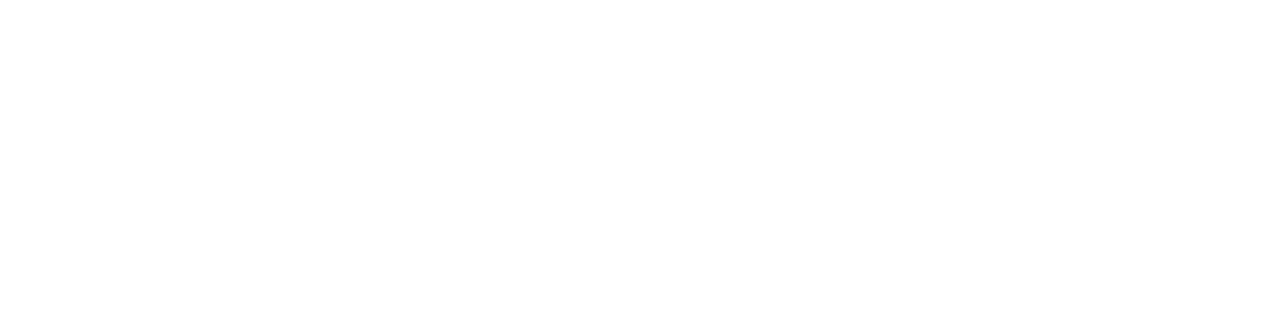
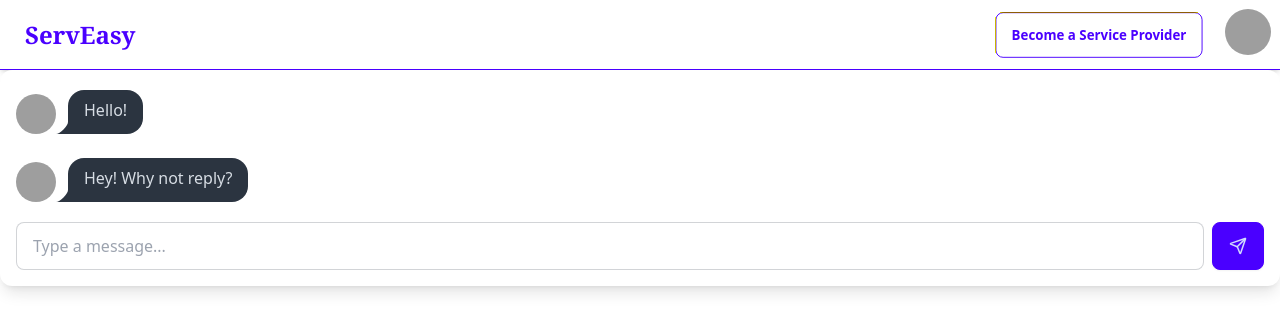
Before and after one commit to AbhiramTB/servEasy-frontEnd, a React (Vite) app: page /chat/1 in a window 1280 px wide. Before the commit this address had no page. Shown: the top 332 px of the page. Built offline with nearby package versions, Linux system fonts and the light colour scheme; no server answers; grey boxes are pictures that could not be loaded.

Commit message:
resolve merge conflicts

```diff
--- a/src/App.tsx
+++ b/src/App.tsx
@@ -26,6 +26,7 @@
 import PaymentManagement from "./components/ServiceProvider/paymentManagement/paymentManagement.tsx";
 import BookingManagement from "./components/admin/bookingManagement/booking-management.tsx";
 import CategoryList from "./components/admin/service-management/CategoryManagement.tsx";
+import Chat from "./components/User/chat/Chat.tsx";
 function App() {
   const token = localStorage.getItem("accessToken");
   const adminToken = localStorage.getItem("adminToken");
@@ -33,9 +34,8 @@
 
   return (
     <BrowserRouter basename="/">
-
       <Routes>
-      <Route path="/payment/verify" element={<PaymentVerify />} />
+        <Route path="/payment/verify" element={<PaymentVerify />} />
 
         <Route
           path="/signIn"
@@ -47,27 +47,40 @@
         <Route path="/" element={<Body />}>
           <Route index element={<Home />} />
           <Route path="/service-details/:id" element={<SingleServiceCard />} />
-          <Route path="/bookService/:id" element={<BookService/> } />
-           <Route path="/booked-services/"  element={<BookedService/>} />
-           <Route path="/booked-service/:id" element={<ViewSIngleBookedService/>} />
-
+          <Route path="/bookService/:id" element={<BookService />} />
+          <Route path="/booked-services/" element={<BookedService />} />
+          <Route
+            path="/booked-service/:id"
+            element={<ViewSIngleBookedService />}
+          />
+          <Route path="/chat/:serviceProviderId" element={<Chat />} />
         </Route>
 
         <Route element={<ProtectedRoute />}>
           <Route path="/service-provider" element={<ServiceProviderLayout />}>
             <Route path="dashboard" element={<Dashboard />} />
             <Route path="register" element={<Register />} />
-            <Route path="booked-services" element={<BookedServiceServiceProvider/>} />
-            <Route path="booked-services/:id" element={<ServiceBookingManage/>} />
+            <Route
+              path="booked-services"
+              element={<BookedServiceServiceProvider />}
+            />
+            <Route
+              path="booked-services/:id"
+              element={<ServiceBookingManage />}
+            />
             <Route path="service-management" element={<ServiceManagement />} />
-             <Route path="payment-management" element={<PaymentManagement/>} />
+            <Route path="payment-management" element={<PaymentManagement />} />
           </Route>
         </Route>
 
         <Route
           path="admin/sigin"
           element={
-            adminToken ? <Navigate to={"/admin/home"} replace /> : <AdminSignIn />
+            adminToken ? (
+              <Navigate to={"/admin/home"} replace />
+            ) : (
+              <AdminSignIn />
+            )
           }
         />
 
@@ -78,15 +91,17 @@
             <Route
               path="serviceProvider/verification"
               element={<ServiceProviderVerifiction />}
-          />
+            />
             <Route
               path="serviceProvider"
               element={<ServiceProviderListing />}
             />
             <Route path="service" element={<Allservices />} />
-            <Route path="booking-management" element={<BookingManagement/>}></Route>
+            <Route
+              path="booking-management"
+              element={<BookingManagement />}
+            ></Route>
             <Route path="category-management" element={<CategoryList />} />
-
           </Route>
         </Route>
       </Routes>
--- a/src/components/ServiceProvider/Register.tsx
+++ b/src/components/ServiceProvider/Register.tsx
@@ -348,7 +348,7 @@
 
 
 {/* Services Offered from Selected Category */}
-<div className="w-full mb-4 form-control">
+{/* <div className="w-full mb-4 form-control">
   <label className="label">
     <span className="label-text">Services Offered</span>
   </label>
@@ -399,7 +399,7 @@
       </div>
     ))}
   </div>
-</div>
+</div> */}
 
 
 
--- a/src/components/ServiceProvider/service/ServiceManagement.tsx
+++ b/src/components/ServiceProvider/service/ServiceManagement.tsx
@@ -29,6 +29,8 @@
   const getAllServices = async () => {
     try {
       const res = await getRequest(serviceEndPoint.getAllService);
+      console.log(res);
+
       dispatch(addServices(res.data.allServices));
     } catch (error) {
       console.log(error);
--- a/src/components/ThemeChange.tsx
+++ b/src/components/ThemeChange.tsx
@@ -35,7 +35,6 @@
           <span className="text-sm font-medium">Light Mode</span>
         </div>
 
-        {/* Moon icon when light mode is active (to switch to dark) */}
         <div className="flex items-center gap-2 swap-on">
           <svg
             className="w-6 h-6 fill-current"
--- a/src/components/User/Home/Home.tsx
+++ b/src/components/User/Home/Home.tsx
@@ -33,12 +33,10 @@
       setLocation(JSON.parse(savedLocation));
     }
 
-    // Always get all services on initial load
     getAllServices();
   }, []);
 
   useEffect(() => {
-    // Save location to localStorage whenever it changes
     if (location) {
       localStorage.setItem("userLocation", JSON.stringify(location));
       getAllServices();
@@ -48,10 +46,8 @@
   // Filter services based on search term
   useEffect(() => {
     if (searchTerm.trim() === "") {
-      // If search is empty, use all services
       dispatch(addServicesUser(allServicesData));
     } else {
-      // Filter services by name
       const filteredServices = allServicesData.filter(service =>
         service.serviceName.toLowerCase().includes(searchTerm.toLowerCase())
       );
--- /dev/null
+++ b/src/components/User/chat/Chat.tsx
@@ -0,0 +1,62 @@
+import { useState } from "react";
+import { Send } from "lucide-react";
+
+const Chat = () => {
+  const [messages, setMessages] = useState([
+    { id: 1, text: "Hello!", from: "bot" },
+    { id: 2, text: "Hey! Why not reply?", from: "bot" }
+  ]);
+  const [newMessage, setNewMessage] = useState("");
+
+  const handleSend = () => {
+    if (!newMessage.trim()) return;
+    setMessages([...messages, { id: Date.now(), text: newMessage, from: "user" }]);
+    setNewMessage("");
+  };
+
+  return (
+    <div className="container">
+    <div className="flex flex-col justify-between p-4 mx-auto shadow-lg rounded-xl bg-base-100">
+      {/* Messages */}
+      <div className="flex-1 space-y-4 overflow-y-auto">
+        {messages.map((msg) => (
+          <div
+            key={msg.id}
+            className={`chat ${msg.from === "user" ? "chat-end" : "chat-start"}`}
+          >
+            <div className="chat-image avatar">
+              <div className="w-10 rounded-full">
+                <img
+                  alt="avatar"
+                  src={
+                    msg.from === "user"
+                      ? "https://img.daisyui.com/images/stock/photo-1534528741775-53994a69daeb.webp"
+                      : "https://img.daisyui.com/images/stock/photo-1534528741775-53994a69daeb.webp"
+                  }
+                />
+              </div>
+            </div>
+            <div className="chat-bubble">{msg.text}</div>
+          </div>
+        ))}
+      </div>
+
+      <div className="flex items-center gap-2 mt-4">
+        <input
+          type="text"
+          className="w-full input input-bordered"
+          placeholder="Type a message..."
+          value={newMessage}
+          onChange={(e) => setNewMessage(e.target.value)}
+          onKeyDown={(e) => e.key === "Enter" && handleSend()}
+        />
+        <button className="btn btn-primary" onClick={handleSend}>
+          <Send size={18} />
+        </button>
+      </div>
+    </div>
+    </div>
+  );
+};
+
+export default Chat;
--- a/src/components/admin/service-management/CategoryManagement.tsx
+++ b/src/components/admin/service-management/CategoryManagement.tsx
@@ -3,6 +3,7 @@
 import { adminGetRequest, adminPostRequest, adminDeleteRequest, adminPutRequest, adminPatchRequest } from "../../../utils/AxiosAdmin";
 import { HotToastSuccess } from "../../../utils/HotToasitify";
 import { Edit, Eye, EyeOff, Trash2, Plus, Save, X, AlertTriangle } from "lucide-react";
+import { Toaster } from "react-hot-toast";
 
 const { fetchCategories, addCategory, addService ,updateCategory,deleteCategory,updateService,deleteService} = apiEndPointAdmin;
 
@@ -244,6 +245,7 @@
 
   return (
     <div className="container p-6 mx-auto border rounded-lg shadow-lg bg-base-100 border-primary">
+      <Toaster/>
       <h2 className="mb-6 text-2xl font-bold text-primary">
         Service Categories
       </h2>
--- a/src/utils/constant.tsx
+++ b/src/utils/constant.tsx
@@ -1,4 +1,3 @@
-
 export const URL: string = "http://localhost:5001";
 
 export const lightThems = {
@@ -32,7 +31,7 @@
 export const darkTheme = darkThemes.theme1;
 
 export const apiEndPoint = {
-    refreshToken:"/refresh-token",
+  refreshToken: "/refresh-token",
   resendOtp: "/resend-otp",
   signUp: "/signup",
   SignInPhone: "/signin/phone",
@@ -45,22 +44,20 @@
   forgotPasswordVerifyOtp: "/forgot-password/verify-otp",
   resetPassword: "/forgot-password/reset",
   locationAutocomplete: "/location/autocomplete",
-  getSingleService:"/user/service",
+  getSingleService: "/user/service",
   getServices: "/getactive/services",
   logOutUser: "/logout",
-  addNewAddress:'/user/addresses',
-  editAddress:"/user/addresses",
-  deleteAddress:"/user/addresses",
-  getAddress:"/user/addresses"
-
+  addNewAddress: "/user/addresses",
+  editAddress: "/user/addresses",
+  deleteAddress: "/user/addresses",
+  getAddress: "/user/addresses",
 };
 
 export const apiEndPointServiceProvider = {
   verifyServiceProvider: "/service-providers/verify",
   serviceProviderRegister: "/service-providers/register",
   getServiceProvider: "/service-providers/",
-  getCategories:"/service-providers/categories"
-
+  getCategories: "/service-providers/categories",
 };
 
 export const apiEndPointAdmin = {
@@ -78,10 +75,10 @@
   fetchCategories: "/admin/category",
   addCategory: "/admin/category",
   updateCategory: "/admin/category",
-  deleteCategory:"/admin/category",
+  deleteCategory: "/admin/category",
   addService: "/admin/category/service",
-  updateService :"/admin/category/service",
-  deleteService :"/admin/category/service/",
+  updateService: "/admin/category/service",
+  deleteService: "/admin/category/service/",
 
   adminLogout: "/admin/logout",
 };
@@ -91,10 +88,10 @@
   getAllService: "/service/",
   updateService: "/service/",
   blockUnblock: "/service/block-unblock",
-   bookservice:"/service/book",
-   getUserBookService:"/service/bookings",
-   getSingleBookedService:"/services/bookings",
-  getServiceProviderBookService:"/service/bookings/serviceprovider",
+  bookservice: "/service/book",
+  getUserBookService: "/service/bookings",
+  getSingleBookedService: "/services/bookings",
+  getServiceProviderBookService: "/service/bookings/serviceprovider",
 };
 export const routes = {
   siginSignup: "/signin",
@@ -104,8 +101,7 @@
   AdminSignIn: "/admin/sigin",
 };
 
-export const paymentRoutes={
-  getServiceProviderPayments:"/payment/service-provider/",
-  getServiceAdminPayments:"/payment/admin/"
-
-}
+export const paymentRoutes = {
+  getServiceProviderPayments: "/payment/service-provider/",
+  getServiceAdminPayments: "/payment/admin/",
+};
```
